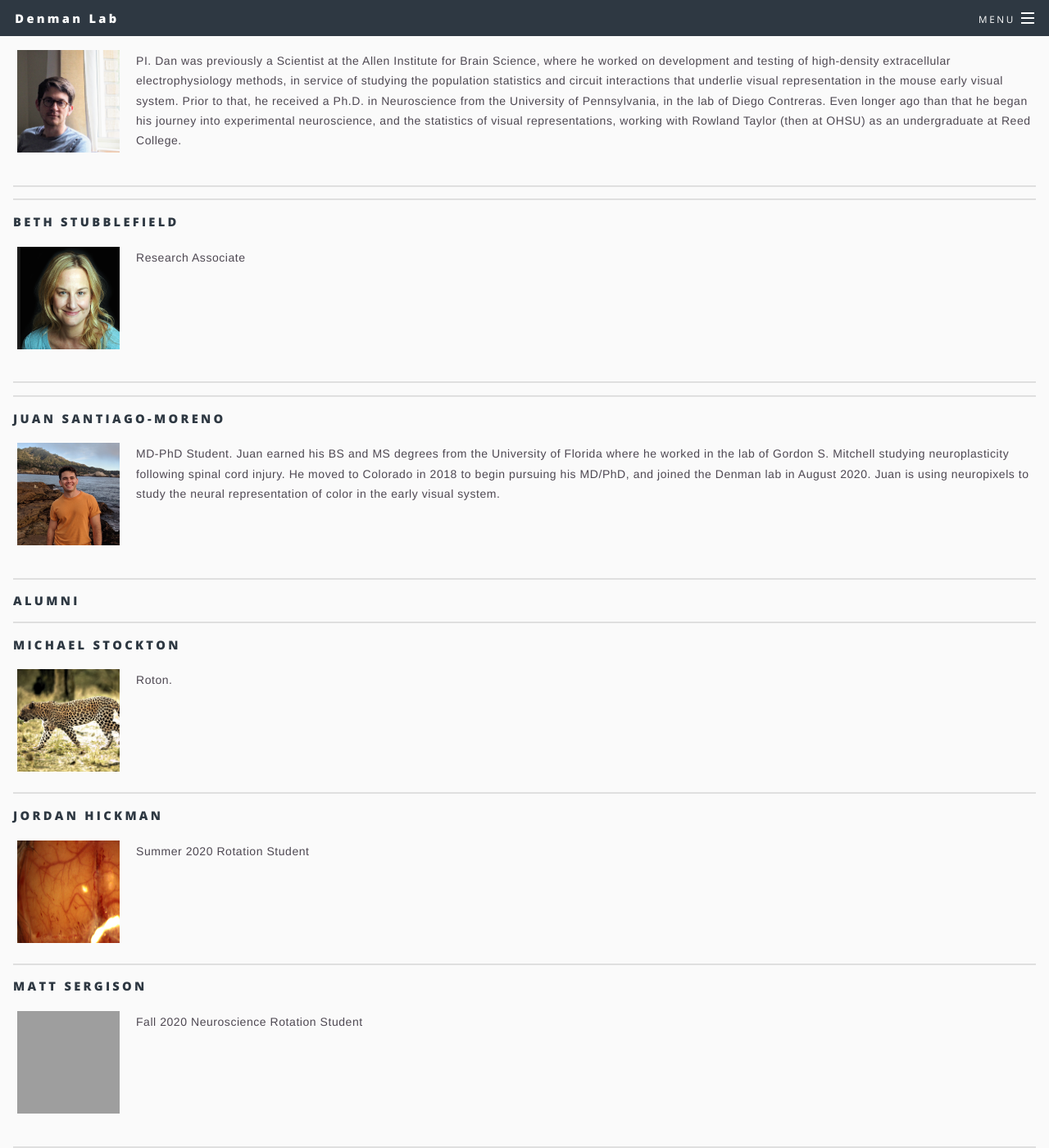
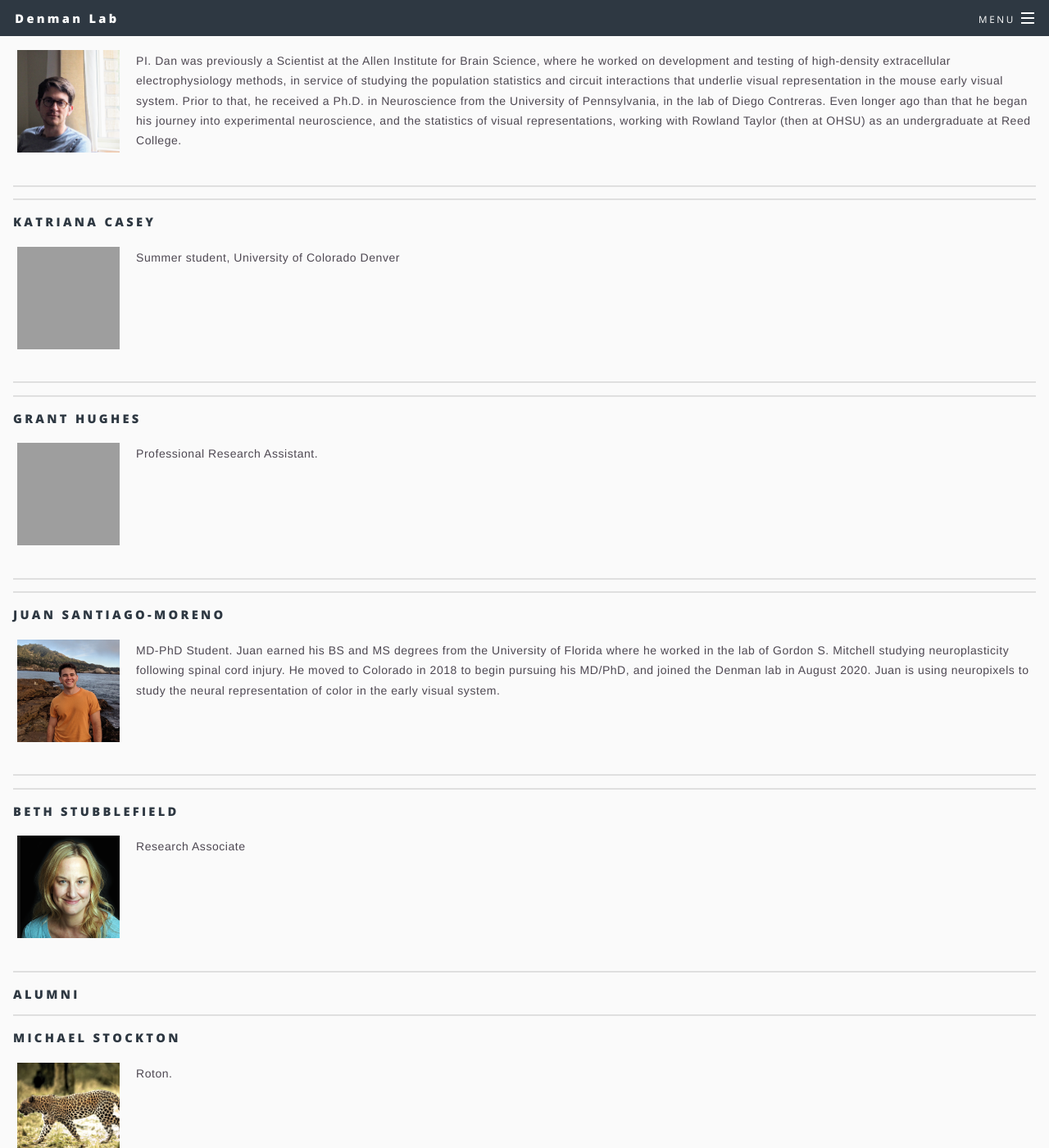
Before and after one commit to denmanlab/denmanlab.github.io, a Jekyll site: the page built from _pages/people.html, in a window 1280 px wide and 1400 px high, scrolled down 839 px. Shown: the whole window at 82% size. Built offline with Jekyll 4.4.1, drawn with Linux system fonts in a browser that asks for light colours; grey boxes are pictures that could not be loaded.

Commit message:
Update people.html
add Grant Hughes and Katriana Casey

```diff
--- a/_pages/people.html
+++ b/_pages/people.html
@@ -29,12 +29,23 @@ background-image: cu001.jpeg
 <hr style="margin:1em 0 1em 0;" />
 
 <hr style="margin:0 0 1em 0;" />
-<h4>Beth Stubblefield</h4>
+<h4>Katriana Casey</h4>
 <div class=image_wrapper>
-    <img id="img" src="/images/BethDudLab.png"
+    <img id="img" src="/images/_.jpg"
     width="125" height="125" class="bio_img_l"/>
     <p2>
-    Research Associate
+    Summer student, University of Colorado Denver
+    </p2>
+</div>
+<hr style="margin:1em 0 1em 0;" />
+
+<hr style="margin:0 0 1em 0;" />
+<h4>Grant Hughes</h4>
+<div class=image_wrapper>
+    <img id="img" src="/images/_.jpg"
+    width="125" height="125" class="bio_img_l"/>
+    <p2>
+    Professional Research Assistant.
     </p2>
 </div>
 <hr style="margin:1em 0 1em 0;" />
@@ -51,6 +62,16 @@ Juan is using neuropixels to study the neural representation of color in the ear
 </div>
 <hr style="margin:1em 0 1em 0;" />
 
+<hr style="margin:0 0 1em 0;" />
+<h4>Beth Stubblefield</h4>
+<div class=image_wrapper>
+    <img id="img" src="/images/BethDudLab.png"
+    width="125" height="125" class="bio_img_l"/>
+    <p2>
+    Research Associate
+    </p2>
+</div>
+<hr style="margin:1em 0 1em 0;" />
 
 <h4>Alumni</h4>
 
```
